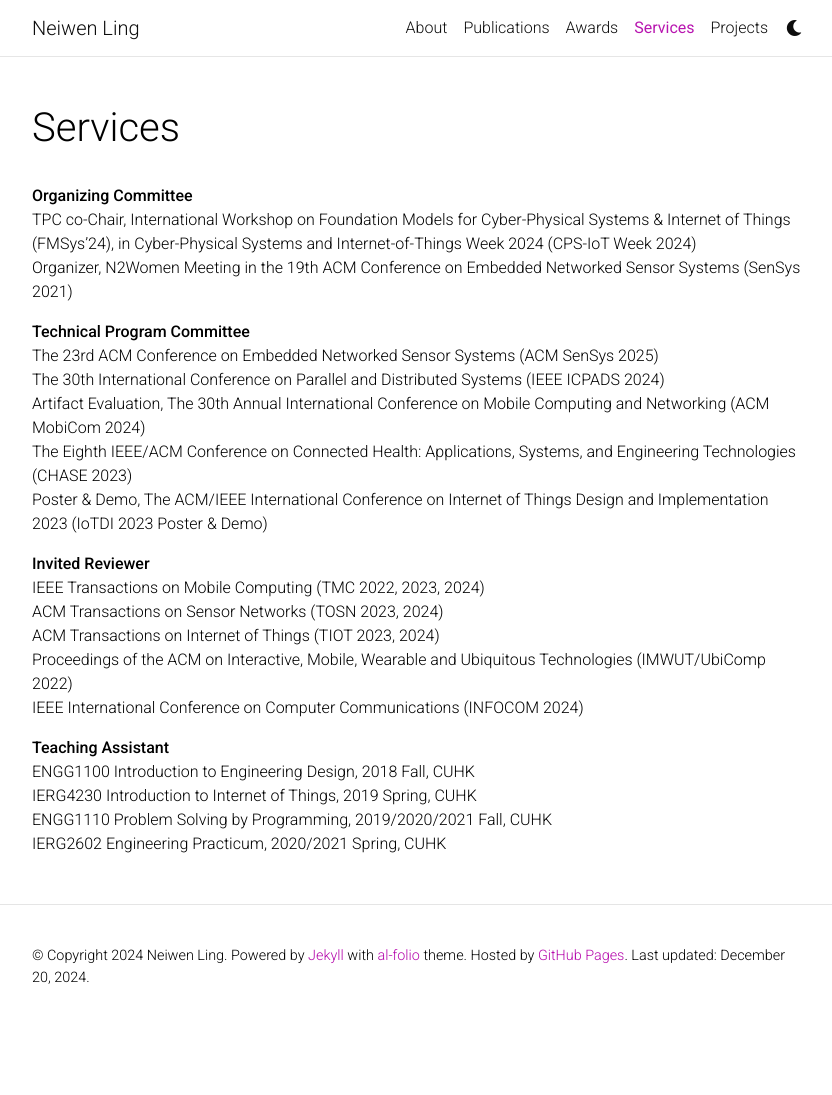
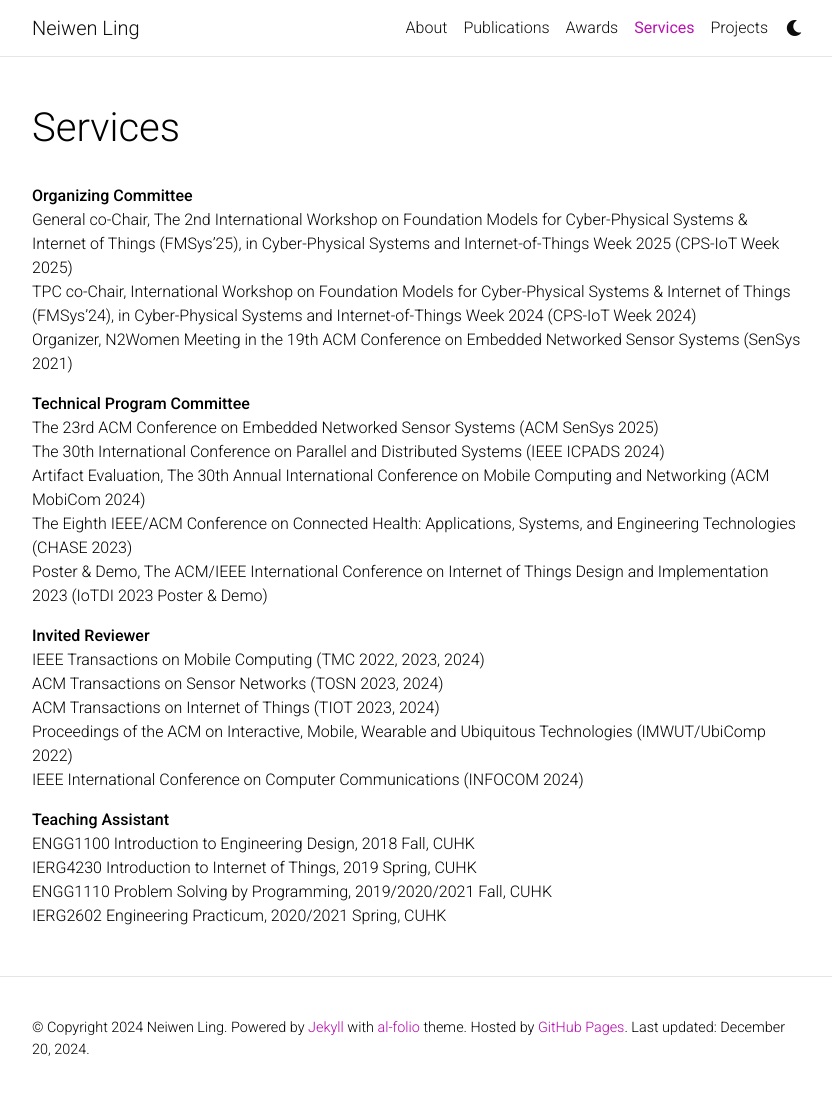
Before and after one commit to Neawhen/neiwen.github.io, a Jekyll site: the page built from _pages/services.md, in a window 1280 px wide and 1100 px high. Shown: the top 1095 px of the window, without its empty margins (223-1055 px from the left). Built offline with Jekyll 4.4.1, drawn with Linux system fonts in a browser that asks for light colours; comment, search, counter and statistics services are not loaded; a style sheet for code colours, icons or effects is not loaded.

Commit message:
update news

```diff
--- a/_pages/services.md
+++ b/_pages/services.md
@@ -7,6 +7,7 @@ nav_order: 3
 ---
 
 **Organizing Committee**\
+General co-Chair, The 2nd International Workshop on Foundation Models for Cyber-Physical Systems & Internet of Things (FMSys'25), in Cyber-Physical Systems and Internet-of-Things Week 2025 (CPS-IoT Week 2025)\
 TPC co-Chair, International Workshop on Foundation Models for Cyber-Physical Systems & Internet of Things (FMSys'24), in Cyber-Physical Systems and Internet-of-Things Week 2024 (CPS-IoT Week 2024)\
 Organizer, N2Women Meeting in the 19th ACM Conference on Embedded Networked Sensor Systems (SenSys 2021)
 
```
